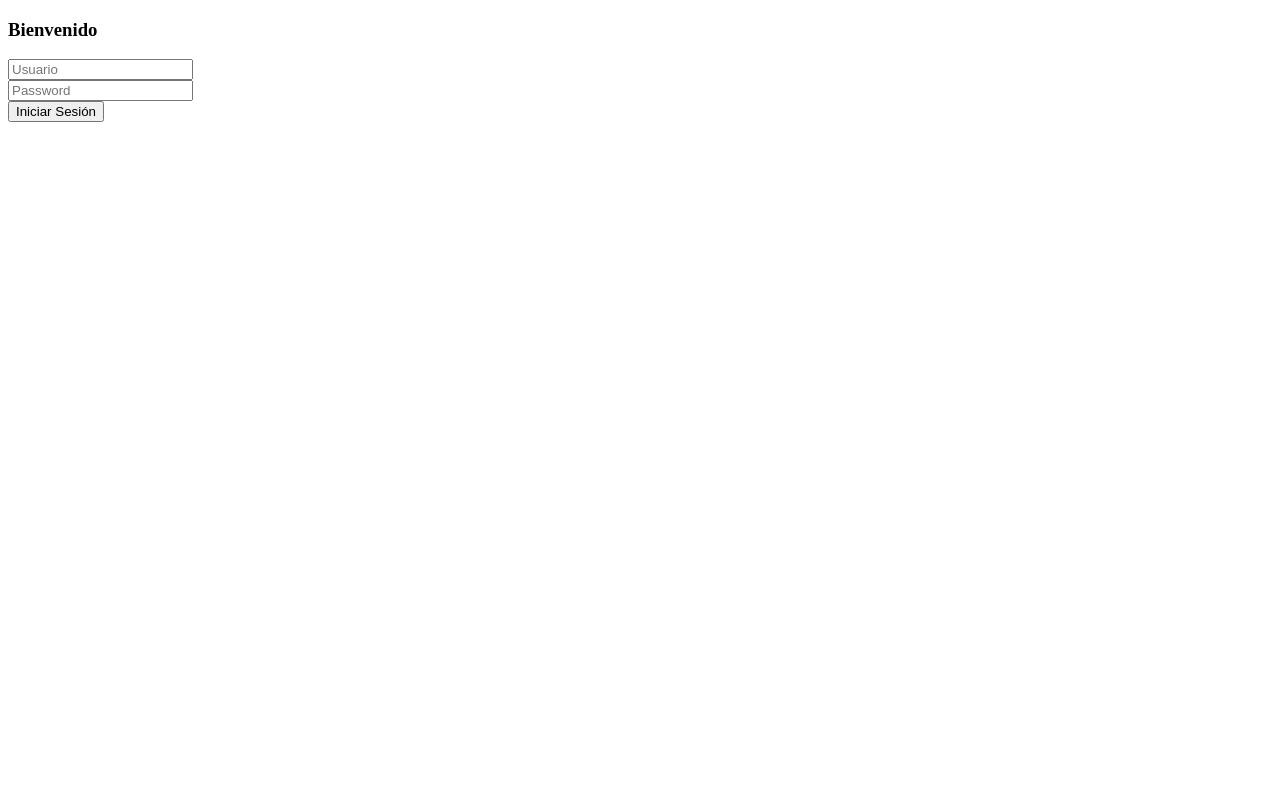
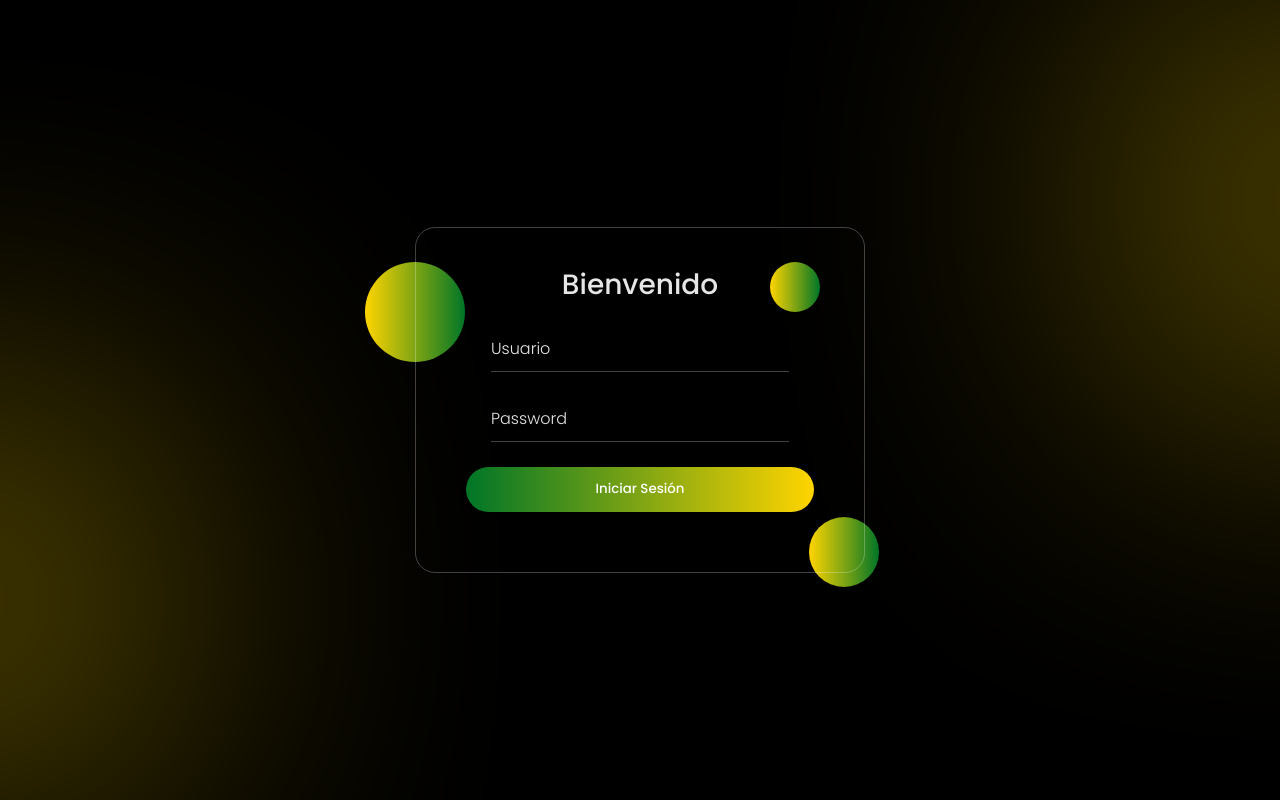
Before and after one commit to BryanDGC992/BDatosD, a plain HTML site: page index.html in a window 1280 px wide. Drawn offline with Linux system fonts and the light colour scheme; the site is published under a folder, as on GitHub Pages, so addresses that start at the root find nothing.

Commit message:
actualizacion3

```diff
--- a/index.html
+++ b/index.html
@@ -3,7 +3,7 @@
 
 <head>
     <title>Login</title>
-    <link rel="stylesheet" type="text/css" href="/ArchCSS/estilos.css">
+    <link rel="stylesheet" type="text/css" href="ArchCSS/estilos.css">
 </head>
 
 <body>
```
